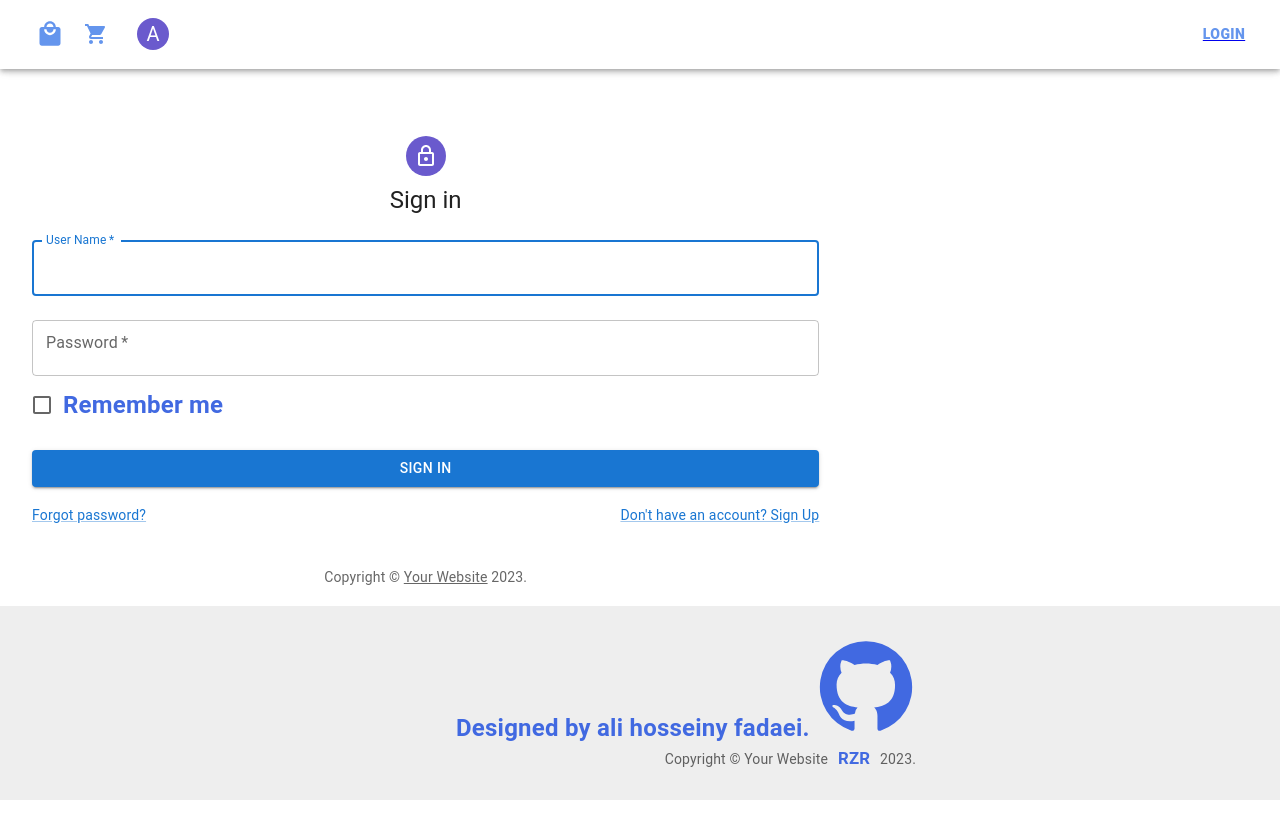
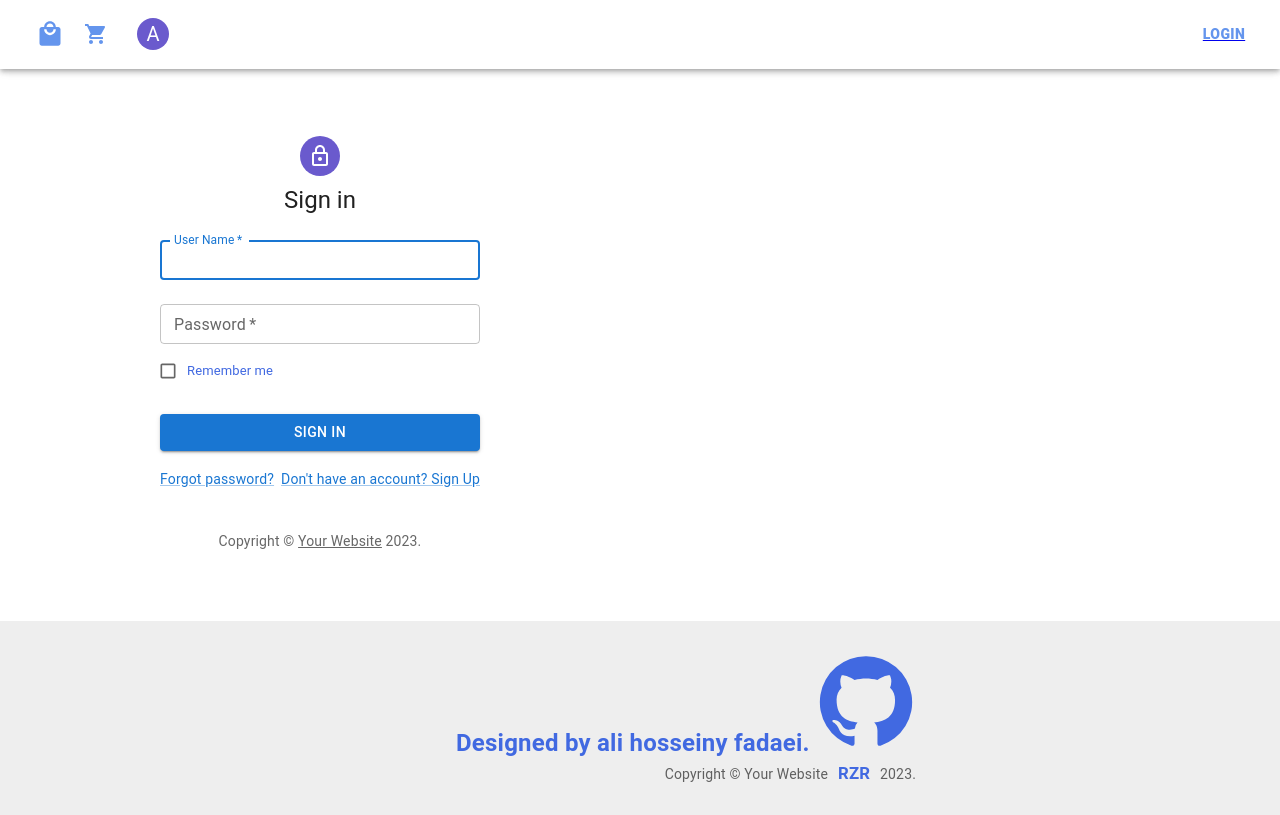
Before and after one commit to ali-fadaei23/iShop, a React (Create React App) app: page /login in a window 1280 px wide. Built offline with nearby package versions, Linux system fonts and the light colour scheme; no server answers.

Commit message:
Fix get userInfo

```diff
--- a/package.json
+++ b/package.json
@@ -13,6 +13,7 @@
     "@testing-library/jest-dom": "^5.17.0",
     "@testing-library/react": "^13.4.0",
     "@testing-library/user-event": "^13.5.0",
+    "jose": "^4.15.2",
     "notistack": "^3.0.1",
     "react": "^18.2.0",
     "react-dom": "^18.2.0",
--- a/src/App.jsx
+++ b/src/App.jsx
@@ -42,8 +42,8 @@ const App = () => {
           <Route path="/" element={<Home />} />
 
           <Route path="/" element={<PrivateRoute />}>
-            <Route path="profile" element={<Profile />} />
-            <Route path="wishlist" element={<Wishlist />} />
+            <Route path="profile/:userId" element={<Profile />} />
+            <Route path="wishlist/:userId" element={<Wishlist />} />
           </Route>
 
           <Route
--- a/src/components/auth/login/Login.css
+++ b/src/components/auth/login/Login.css
@@ -1,6 +1,29 @@
-.MuiGrid-root MuiGrid-container.css-1jrn2fe-MuiGrid-root {
+.MuiGrid-root.MuiGrid-container.css-1jrn2fe-MuiGrid-root {
   display: flex;
   flex-direction: column;
   justify-content: center;
   align-items: center;
 }
+
+.MuiGrid-root..css-11lq3yg-MuiGrid-root {
+  display: flex;
+  justify-content: center;
+}
+
+.MuiBox-root.css-1y8ugea {
+  width: 50%;
+  align-items: center;
+}
+
+.MuiGrid-root.css-vj1n65-MuiGrid-root {
+  width: 50%;
+  display: flex;
+  align-items: center;
+  justify-content: center;
+  padding-bottom: 200px;
+}
+/* FormControlLabel */
+.MuiTypography-root.MuiFormControlLabel-label.css-ahj2mt-MuiTypography-root {
+  font-size: small;
+  font-weight: 400;
+}
--- a/src/components/auth/login/Login.jsx
+++ b/src/components/auth/login/Login.jsx
@@ -94,6 +94,7 @@ const Login = () => {
               sx={{ mt: 1 }}
             >
               <TextField
+                size="small"
                 value={userName}
                 onChange={handleUserName}
                 margin="normal"
@@ -107,6 +108,7 @@ const Login = () => {
                 autoFocus
               />
               <TextField
+                size="small"
                 value={password}
                 onChange={handlePassword}
                 margin="normal"
@@ -119,7 +121,9 @@ const Login = () => {
                 autoComplete="current-password"
               />
               <FormControlLabel
-                control={<Checkbox value="remember" color="primary" />}
+                control={
+                  <Checkbox value="remember" size="small" color="primary" />
+                }
                 label="Remember me"
               />
               <Button
--- a/src/components/navbar/profile/profile-list/ProfileList.jsx
+++ b/src/components/navbar/profile/profile-list/ProfileList.jsx
@@ -23,9 +23,11 @@ import "./ProfileList.css";
 import { useState } from "react";
 import { Link, useNavigate } from "react-router-dom";
 import { useAuth } from "../../../../shared/auth/AuthContext";
+import { useParams } from "react-router-dom";
 const ProfileList = () => {
   let auth = useAuth();
   const navigate = useNavigate();
+  let { userId } = useParams();
   const [anchorEl, setAnchorEl] = useState(null);
   const open = Boolean(anchorEl);
 
@@ -36,7 +38,7 @@ const ProfileList = () => {
   const handleClose = () => {
     setAnchorEl(null);
   };
-//  handle btn Sign Out
+  //  handle btn Sign Out
   const handleSignOut = () => {
     auth.signOut();
     if (auth.user === null) {
@@ -100,7 +102,7 @@ const ProfileList = () => {
         transformOrigin={{ horizontal: "right", vertical: "top" }}
         anchorOrigin={{ horizontal: "right", vertical: "bottom" }}
       >
-        <Link className="link-profile" to={"/profile"}>
+        <Link className="link-profile" to={`/profile/${userId}`}>
           <MenuItem onClick={handleClose}>
             <Avatar /> Profile
           </MenuItem>
--- a/src/shared/auth/AuthContext.js
+++ b/src/shared/auth/AuthContext.js
@@ -1,4 +1,5 @@
 import React, { createContext, useState, useContext } from "react";
+import * as jose from 'jose'
 import { useParams } from "react-router-dom";
 
 const authContext = createContext()
@@ -15,10 +16,15 @@ export const useAuth = () => {
 
 
 const useProvideAuth = () => {
+    const [userInfo, setUserInfo] = useState({})
     const [user, setUser] = useState(null)
     const [errors, setErrors] = useState([])
     const [loading, setLoading] = useState(false)
-    // let { userId } = useParams()
+
+
+
+
+
 
     const signIn = async (username, password) => {
         setLoading(true)
@@ -29,6 +35,7 @@ const useProvideAuth = () => {
         })
         setLoading(false)
         const responseData = await response.json()
+        const userId = jose.decodeJwt(responseData.token)
 
 
 
@@ -39,9 +46,22 @@ const useProvideAuth = () => {
 
         setUser(responseData)
 
-        console.log("........................", responseData);
+
+        const getUserInfo = async () => {
+            setLoading(true)
+            const response = await fetch(`https://fakestoreapi.com/users/${userId.sub}`)
+            setLoading(false)
+            const responseData = await response.json()
+
+            setUserInfo(responseData)
+            console.log("............USER INFO............", responseData);
+        }
+        getUserInfo()
 
     }
+
+
+
 
 
     const signUp = async (signUpData) => {
@@ -65,9 +85,12 @@ const useProvideAuth = () => {
         setUser(responseData)
 
     }
+
+
+
     // userId for Sign Out
     const signOut = async () => {
-        const response = await fetch(`https://fakestoreapi.com/users/2`, {
+        const response = await fetch(`https://fakestoreapi.com/users/${userInfo.id}`, {
             method: "DELETE",
         })
         if (response.ok) {
@@ -75,7 +98,7 @@ const useProvideAuth = () => {
         }
     }
     return {
-        user, signIn, signOut, signUp, errors, loading
+        user, userInfo, signIn, signOut, signUp, errors, loading
     }
 
 
```
Also changed, not shown: 1 other file (tests, documents, lock files or other folders).
